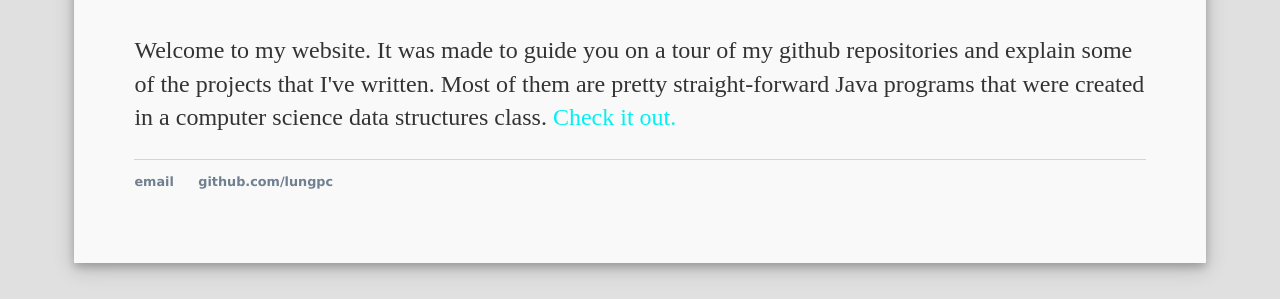
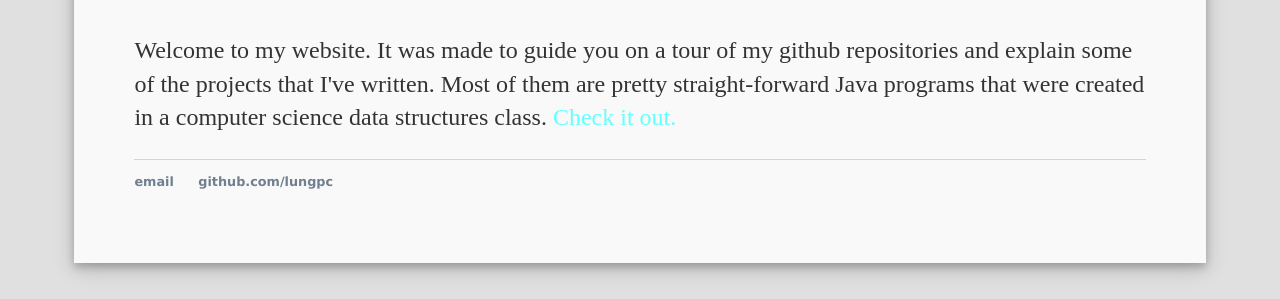
Before and after one commit to lungpc/lungpc.github.io, a Jekyll site: the page built from index.html, in a window 1280 px wide. Shown: the part 246-545 px from the top of the page. Built offline with Jekyll 4.4.1, drawn with Linux system fonts in a browser that asks for light colours.

Commit message:
Update style.css

```diff
--- a/css/style.css
+++ b/css/style.css
@@ -35,14 +35,16 @@ footer {
     font-size: .8em;
 }
 
+/* Styling of the anchors in nav bar and footer */
 nav a, footer a {
     text-decoration: none;
     color: slategray;
 }
 
+/* All anchors not in the nav bar or footer */
 a {
     text-decoration: none;
-    color: rgb(0, 240, 243);
+    color: rgb(100, 255, 255);
 }
 
 a:hover { color: black; }
```
